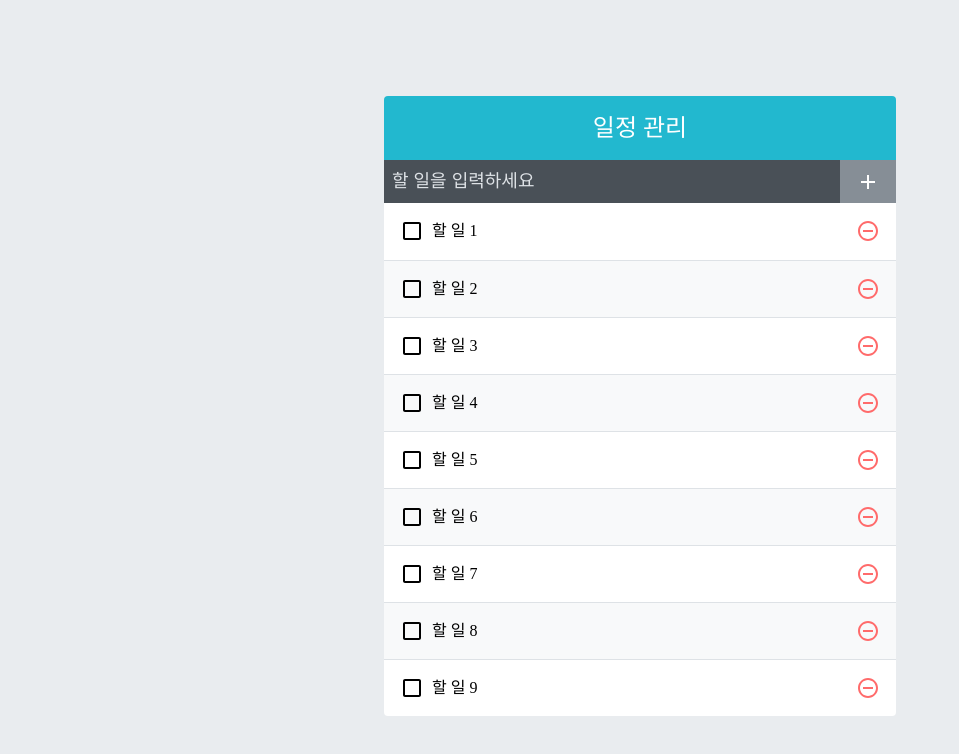
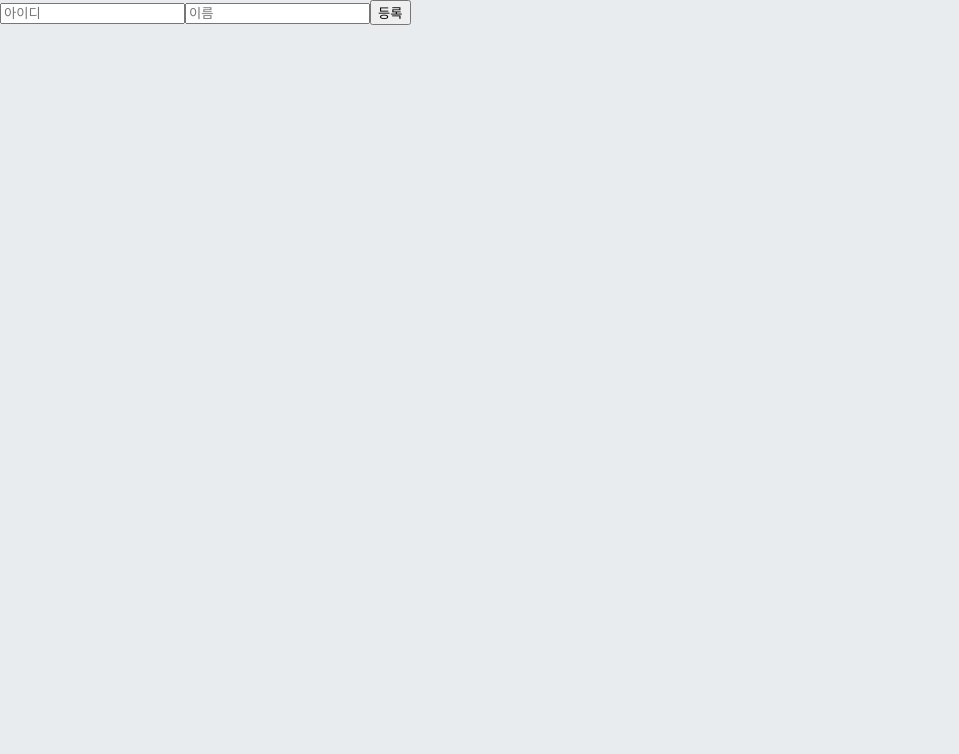
Before and after one commit to ShinEunJin/react-typescript-study, a React (Create React App) app: page / in a window 1280 px wide. Shown: the top 754 px of the page, without its empty margins (0-959 px from the left). Built offline with nearby package versions, Linux system fonts and the light colour scheme.

Commit message:
immer draft

```diff
--- a/package.json
+++ b/package.json
@@ -10,6 +10,7 @@
     "@types/node": "^12.0.0",
     "@types/react-dom": "^17.0.0",
     "classnames": "^2.3.1",
+    "immer": "^9.0.6",
     "react": "^17.0.2",
     "react-dom": "^17.0.2",
     "react-icons": "^4.3.1",
--- a/src/App.tsx
+++ b/src/App.tsx
@@ -1,67 +1,8 @@
-import React, { useState, useRef, useCallback } from "react"
+import Immer from "./immer/Immer"
 
-import TodoInsert from "./components/TodoInsert"
-import TodoList from "./components/TodoList"
-import TodoTemplate from "./components/TodoTemplate"
-
-interface todosType {
-  id: number
-  text: string
-  checked: boolean
-}
-
-const LIMIT = 10000
-
-const createBulkTodos = () => {
-  let array = []
-  for (let i = 1; i < LIMIT; i++) {
-    let todo = {
-      id: i,
-      text: `할 일 ${i}`,
-      checked: false
-    }
-    array.push(todo)
-  }
-  return array
-}
-
-function App() {
-  const [todos, setTodos] = useState<todosType[]>(createBulkTodos)
-
-  const nextId = useRef(LIMIT)
-
-  const onInsert = useCallback(
-    (text: string) => {
-      const todo = {
-        id: nextId.current,
-        text,
-        checked: false,
-      }
-      setTodos(todos => [...todos, todo])
-      nextId.current += 1
-    },
-    []
-  )
-
-  const onRemove = useCallback(
-    (id: number) => {
-      setTodos(todos => todos.filter((todo) => todo.id !== id))
-    },
-    []
-  )
-
-  const onToggle = useCallback(
-    (id: number) => {
-      setTodos(todos => todos.map(todo => todo.id === id ? { ...todo, checked: !todo.checked } : todo))
-    },
-    []
-  )
-
+const App = () => {
   return (
-    <TodoTemplate>
-      <TodoInsert onInsert={onInsert} />
-      <TodoList onToggle={onToggle} todos={todos} onRemove={onRemove} />
-    </TodoTemplate>
+    <Immer />
   )
 }
 
--- /dev/null
+++ b/src/immer/Immer.tsx
@@ -0,0 +1,89 @@
+import { useRef, useCallback, useState } from 'react'
+import produce from 'immer'
+
+interface DataType {
+    array: {
+        id: number,
+        name: string,
+        username: string
+    }[],
+    uselessValue: null
+}
+
+interface FormType {
+    [key: string]: string
+}
+
+const Immer = () => {
+    const nextId = useRef(1)
+    const [form, setForm] = useState<FormType>({ name: '', username: '' })
+    const [data, setData] = useState<DataType>({
+        array: [],
+        uselessValue: null
+    })
+
+    const onChange = useCallback((e: React.ChangeEvent<HTMLInputElement>) => {
+        const { name, value } = e.target
+        setForm(
+            produce(form, (draft) => {
+                draft[name] = value
+            })
+        )
+    }, [form])
+
+    const onSubmit = useCallback(
+        e => {
+            e.preventDefault()
+            const info = {
+                id: nextId.current,
+                name: form.name,
+                username: form.username
+            }
+
+            setData(
+                produce(data, draft => {
+                    draft.array.push(info)
+                })
+            )
+        }, [data, form.name, form.username])
+
+    const onRemove = useCallback(
+        id => {
+            setData(
+                produce(data, draft => {
+                    draft.array.splice(draft.array.findIndex(info => info.id === id), 1)
+                })
+            )
+        }, [data])
+
+    return (
+        <div>
+            <form onSubmit={onSubmit}>
+                <input
+                    name='username'
+                    placeholder='아이디'
+                    value={form.username}
+                    onChange={onChange}
+                />
+                <input
+                    name='name'
+                    placeholder='이름'
+                    value={form.name}
+                    onChange={onChange}
+                />
+                <button type='submit'>등록</button>
+            </form>
+            <div>
+                <ul>
+                    {data.array.map(info => (
+                        <li key={info.id} onClick={() => onRemove(info.id)}>
+                            {info.username} ({info.name})
+                        </li>
+                    ))}
+                </ul>
+            </div>
+        </div>
+    )
+}
+
+export default Immer
```
Also changed, not shown: src/optimization/Optimization.tsx (added, +68 -0 lines), src/optimization/TodoInsert.scss (renamed from src/components/TodoInsert.scss), src/optimization/TodoInsert.tsx (renamed from src/components/TodoInsert.tsx), src/optimization/TodoList.scss (renamed from src/components/TodoList.scss), src/optimization/TodoList.tsx (renamed from src/components/TodoList.tsx), src/optimization/TodoListItem.scss (renamed from src/components/TodoListItem.scss), src/optimization/TodoListItem.tsx (renamed from src/components/TodoListItem.tsx), src/optimization/TodoTemplate.scss (renamed from src/components/TodoTemplate.scss), src/optimization/TodoTemplate.tsx (renamed from src/components/TodoTemplate.tsx), 2 other files (tests, documents, lock files or other folders).
